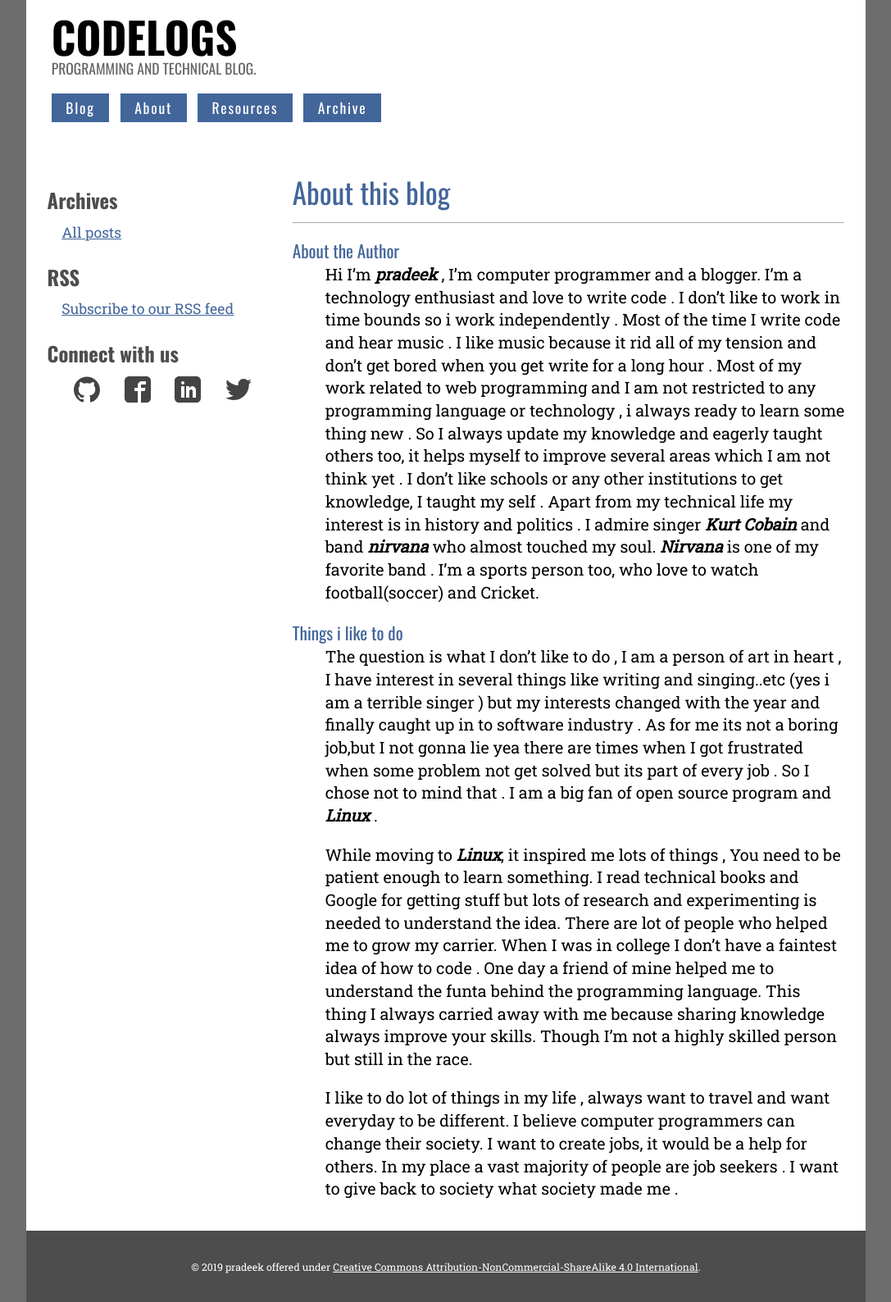
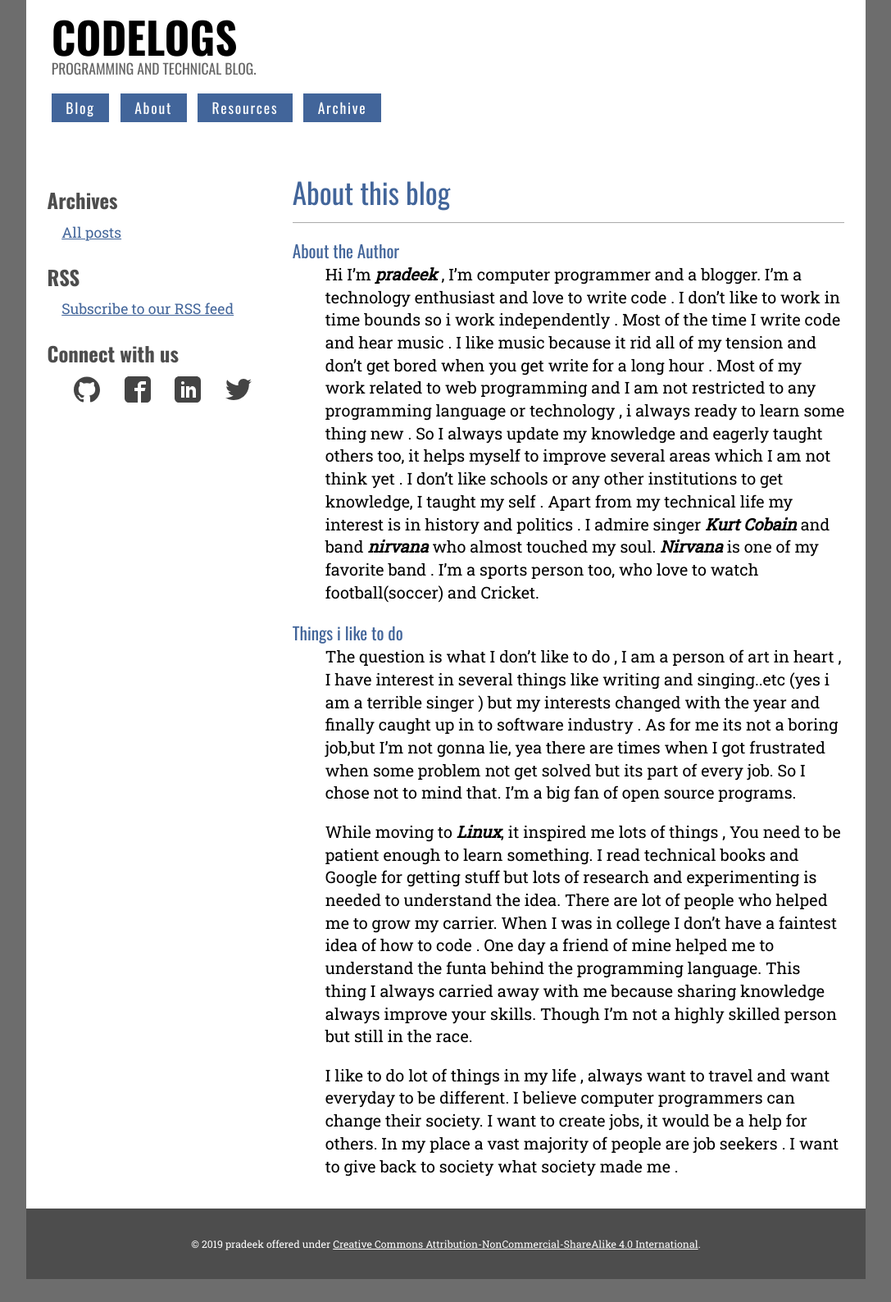
Before and after one commit to prdk0/prdk0.github.io, a Jekyll site: the page built from about.md, in a window 1280 px wide. Shown: the whole page at 82% size, without its empty margins (96-1183 px from the left). Built offline with Jekyll 4.4.1, drawn with Linux system fonts in a browser that asks for light colours; after the commit the page ends 1560 px from its top, so only the background shows below that.

Commit message:
modified about me page typos

```diff
--- a/about.md
+++ b/about.md
@@ -10,7 +10,7 @@ I admire singer ***Kurt Cobain*** and band ***nirvana*** who almost touched my s
 
 Things i like to do
 
-: The question is what I don't like to do , I am a person of art in heart , I have interest in several things like writing and singing..etc (yes i am a terrible singer ) but my interests changed with the year and finally caught up in to software industry . As for me its not a boring job,but I not gonna lie yea there are times when I got frustrated when some problem not get solved but its part of every job . So I chose not to mind that . I am a big fan of open source program and ***Linux*** .
+: The question is what I don't like to do , I am a person of art in heart , I have interest in several things like writing and singing..etc (yes i am a terrible singer ) but my interests changed with the year and finally caught up in to software industry . As for me its not a boring job,but I'm not gonna lie, yea there are times when I got frustrated when some problem not get solved but its part of every job. So I chose not to mind that. I'm a big fan of open source programs.
 
 : While moving to ***Linux***, it inspired me lots of things , You need to be patient enough to learn something. I read technical books and Google for getting stuff but lots of research and experimenting is needed to understand the idea. There are lot of people who helped me to grow my carrier. When I was in college I don't have a faintest idea of how to code . One day a friend of mine helped me to understand the funta behind the programming language. This thing I always carried away with me because sharing knowledge always improve your skills. Though I'm not a highly skilled person but still in the race.
 
```
